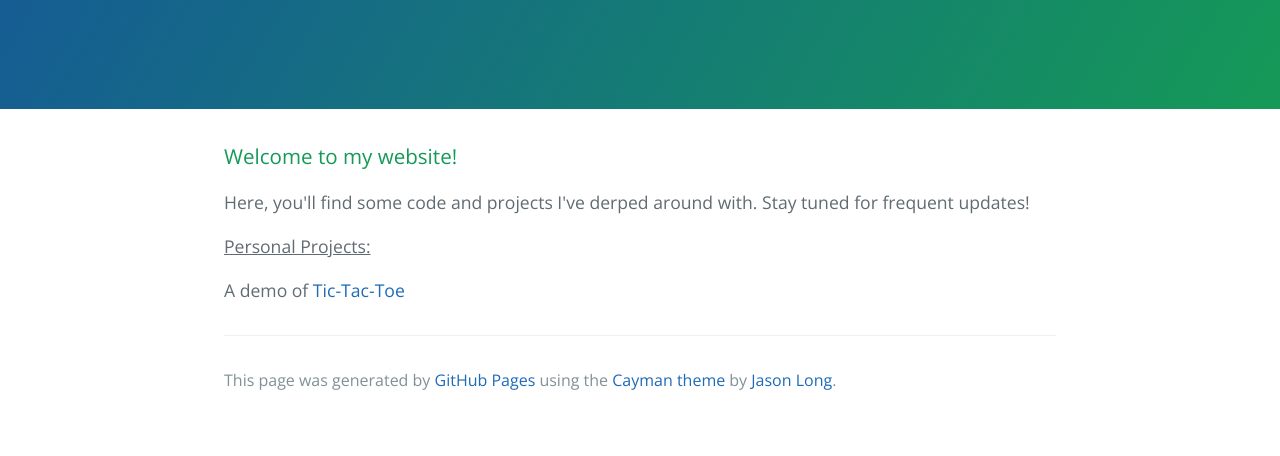
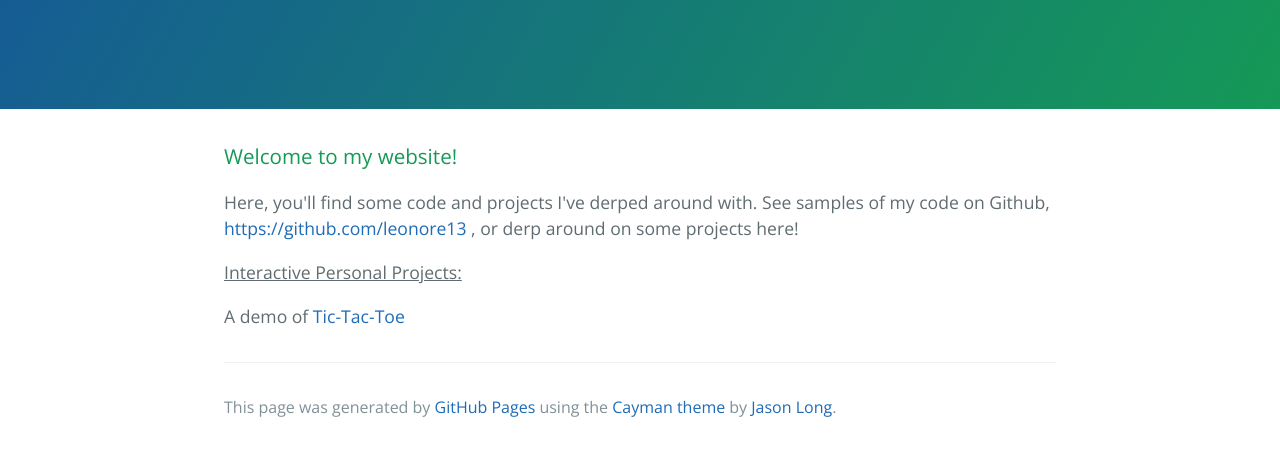
Before and after one commit to leonore13/leonore13.github.io, a plain HTML site: page index.html in a window 1280 px wide. Shown: the part 208-664 px from the top of the page. Drawn offline with nearby package versions, Linux system fonts and the light colour scheme.

Commit message:
Add files via upload
June 30, 2016:
- Small update

```diff
--- a/index.html
+++ b/index.html
@@ -19,9 +19,9 @@
       <h3>
 <a id="welcome-to-my-personal-project-website" class="anchor" href="#welcome-to-my-personal-project-website" aria-hidden="true"><span aria-hidden="true" class="octicon octicon-link"></span></a>Welcome to my website!</h3>
 
-<p>Here, you'll find some code and projects I've derped around with. Stay tuned for frequent updates!</p>
+<p>Here, you'll find some code and projects I've derped around with. See samples of my code on Github, <a href="https://github.com/leonore13"> https://github.com/leonore13 </a> , or derp around on some projects here! </p>
 
-<p><u> Personal Projects: </u></p>
+<p><u> Interactive Personal Projects: </u></p>
 
 <p> A demo of <a href="https://leonore13.github.io/hamster_wheel/" target="_blank"> Tic-Tac-Toe</a></p>
 
```
